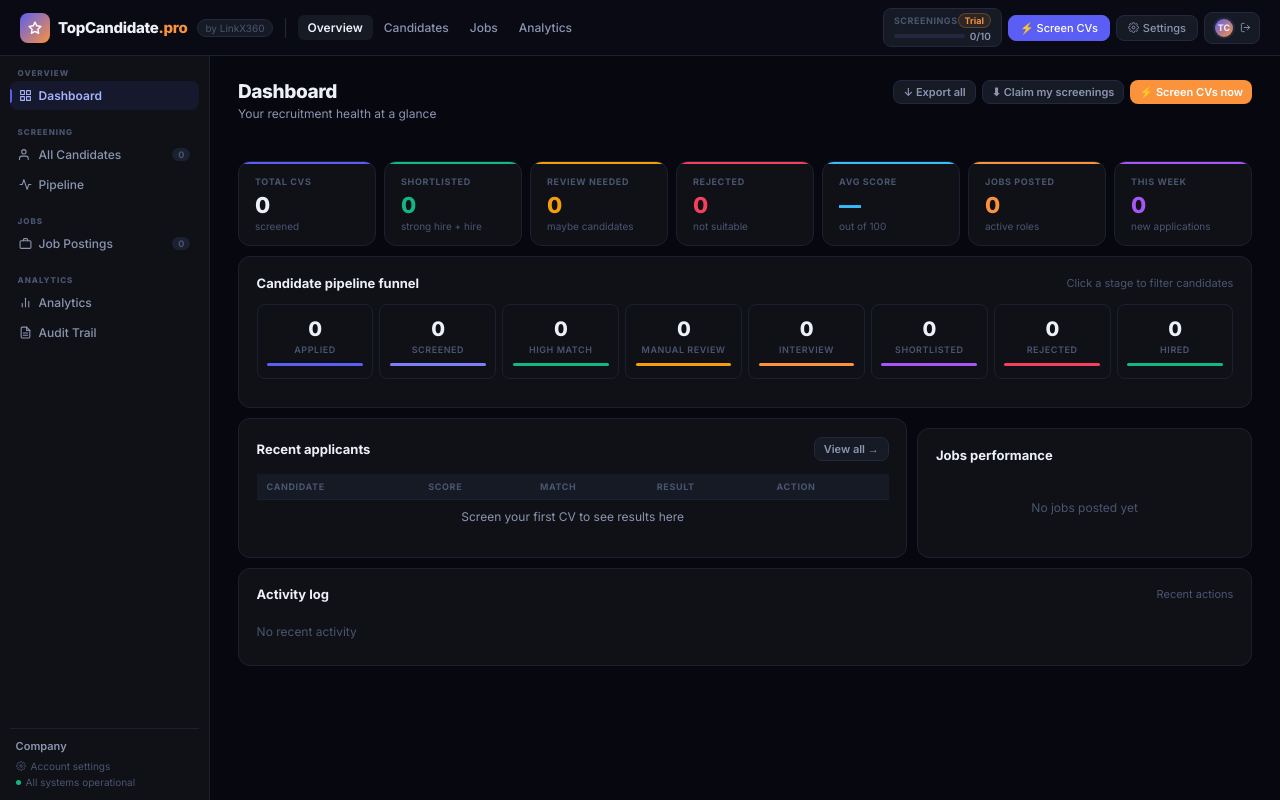
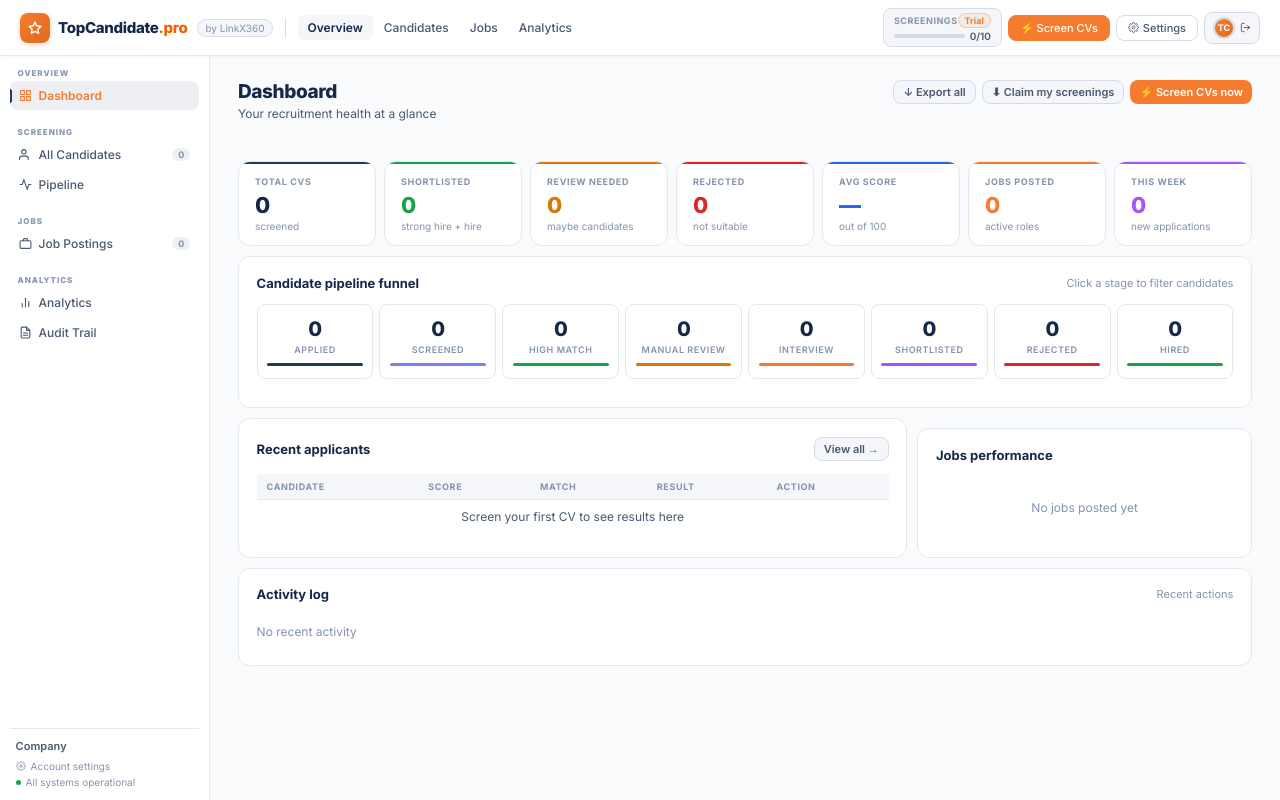
Before and after one commit to Data-Solution-360-3/talentscore-ai, a Python web app: template templates/index.html in a window 1280 px wide. Run offline with Jinja, Linux system fonts and the light colour scheme; the template is opened without the code that fills it, so the values that code supplies are empty.

Commit message:
style: light theme with brand orange + navy palette from logo

```diff
--- a/templates/index.html
+++ b/templates/index.html
@@ -10,24 +10,27 @@
 <style>
 *,*::before,*::after{box-sizing:border-box;margin:0;padding:0}
 :root{
-  --navy:#1e1b4b;--indigo:#5b5ef4;--indigo2:#4a4de0;
-  --ig:rgba(91,94,244,.1);--ib:rgba(91,94,244,.25);
-  --orange:#fb923c;--orange2:#f97316;--og:rgba(251,146,60,.1);--ob:rgba(251,146,60,.25);
-  --bg:#07080f;--surface:#0f1117;--s2:#151a24;--s3:#1b2130;--s4:#212840;
-  --border:#1b2130;--border2:#212840;--border3:#2a3350;
-  --text:#eef0f8;--t2:#8b95b0;--t3:#4a5570;
-  --green:#10b981;--gg:rgba(16,185,129,.1);--gb:rgba(16,185,129,.25);
-  --red:#f43f5e;--rg:rgba(244,63,94,.1);--rb:rgba(244,63,94,.25);
-  --amber:#f59e0b;--amg:rgba(245,158,11,.1);--amb:rgba(245,158,11,.25);
-  --blue:#38bdf8;--blg:rgba(56,189,248,.1);--blb:rgba(56,189,248,.25);
+  /* Logo-derived palette: orange primary, deep navy text/accents, on warm white */
+  --navy:#142848;--indigo:#1E3A5F;--indigo2:#0F2540;
+  --ig:rgba(30,58,95,.08);--ib:rgba(30,58,95,.20);
+  --orange:#F57C2E;--orange2:#E16A1F;--og:rgba(245,124,46,.10);--ob:rgba(245,124,46,.30);
+  /* Light surfaces — bg is slightly off-white so cards (pure white) "lift" off it */
+  --bg:#FAFBFC;--surface:#FFFFFF;--s2:#F4F6FA;--s3:#EDF0F5;--s4:#E4E8F0;
+  --border:#E4E8F0;--border2:#D5DCE8;--border3:#BFC8D8;
+  /* Text: deep navy primary, midtone secondary, soft tertiary */
+  --text:#142848;--t2:#4A5970;--t3:#8593AB;
+  --green:#16A34A;--gg:rgba(22,163,74,.10);--gb:rgba(22,163,74,.25);
+  --red:#DC2626;--rg:rgba(220,38,38,.08);--rb:rgba(220,38,38,.25);
+  --amber:#D97706;--amg:rgba(217,119,6,.10);--amb:rgba(217,119,6,.28);
+  --blue:#2563EB;--blg:rgba(37,99,235,.10);--blb:rgba(37,99,235,.25);
   --r:12px;--rs:8px;--rxs:6px;
 }
 body{font-family:'Inter',sans-serif;background:var(--bg);color:var(--text);min-height:100vh;overflow-x:hidden}
 
 /* ── TOPBAR ── */
-.topbar{position:fixed;top:0;left:0;right:0;z-index:200;height:56px;background:rgba(10,11,20,.96);backdrop-filter:blur(20px);border-bottom:1px solid var(--border);display:flex;align-items:center;padding:0 1.25rem;gap:.75rem}
+.topbar{position:fixed;top:0;left:0;right:0;z-index:200;height:56px;background:rgba(255,255,255,.92);backdrop-filter:blur(20px);border-bottom:1px solid var(--border);display:flex;align-items:center;padding:0 1.25rem;gap:.75rem;box-shadow:0 1px 3px rgba(20,40,72,.04)}
 .t-logo{display:flex;align-items:center;gap:8px;text-decoration:none;flex-shrink:0}
-.t-icon{width:30px;height:30px;border-radius:8px;background:linear-gradient(135deg,var(--indigo),var(--orange));display:flex;align-items:center;justify-content:center;flex-shrink:0}
+.t-icon{width:30px;height:30px;border-radius:8px;background:linear-gradient(135deg,var(--orange),var(--orange2));display:flex;align-items:center;justify-content:center;flex-shrink:0;box-shadow:0 2px 6px rgba(245,124,46,.25)}
 .t-name{font-size:15px;font-weight:800;letter-spacing:-.3px;color:var(--text)}
 .t-by{font-size:10px;color:var(--t3);background:var(--s2);border:1px solid var(--border2);border-radius:20px;padding:2px 7px;margin-left:2px}
 .t-sep{width:1px;height:20px;background:var(--border2);flex-shrink:0}
@@ -37,11 +40,11 @@ body{font-family:'Inter',sans-serif;background:var(--bg);color:var(--text);min-h
 .tn.act{font-weight:600}
 .t-right{margin-left:auto;display:flex;align-items:center;gap:6px}
 .t-plan{font-size:10px;font-weight:700;background:var(--og);color:var(--orange);border:1px solid var(--ob);border-radius:20px;padding:3px 9px}
-.t-avatar{width:28px;height:28px;border-radius:50%;background:linear-gradient(135deg,var(--indigo),var(--orange));display:flex;align-items:center;justify-content:center;font-size:10px;font-weight:700;cursor:pointer;border:2px solid var(--border2);flex-shrink:0}
-.t-btn{padding:5px 11px;border-radius:var(--rs);font-size:11px;font-weight:500;cursor:pointer;font-family:inherit;border:1px solid var(--border2);background:var(--s2);color:var(--t2);transition:all .12s;text-decoration:none;display:inline-flex;align-items:center;gap:4px}
-.t-btn:hover{background:var(--s3);color:var(--text)}
-.t-btn.accent{background:var(--indigo);color:#fff;border-color:var(--indigo)}
-.t-btn.accent:hover{background:var(--indigo2)}
+.t-avatar{width:28px;height:28px;border-radius:50%;background:linear-gradient(135deg,var(--orange),var(--orange2));color:#fff;display:flex;align-items:center;justify-content:center;font-size:10px;font-weight:700;cursor:pointer;border:2px solid var(--border2);flex-shrink:0}
+.t-btn{padding:5px 11px;border-radius:var(--rs);font-size:11px;font-weight:500;cursor:pointer;font-family:inherit;border:1px solid var(--border2);background:var(--surface);color:var(--t2);transition:all .12s;text-decoration:none;display:inline-flex;align-items:center;gap:4px}
+.t-btn:hover{background:var(--s2);color:var(--text);border-color:var(--border3)}
+.t-btn.accent{background:var(--orange);color:#fff;border-color:var(--orange)}
+.t-btn.accent:hover{background:var(--orange2);color:#fff}
 
 /* ── LAYOUT ── */
 .shell{display:flex;padding-top:56px;min-height:100vh}
@@ -52,10 +55,10 @@ body{font-family:'Inter',sans-serif;background:var(--bg);color:var(--text);min-h
 .sb-sec:first-child{margin-top:0}
 .sb-item{display:flex;align-items:center;gap:7px;padding:7px 9px;border-radius:var(--rs);font-size:12px;font-weight:500;color:var(--t2);cursor:pointer;transition:all .12s;margin-bottom:1px;background:none;border:none;font-family:inherit;width:100%;text-align:left;position:relative}
 .sb-item:hover{background:var(--s2);color:var(--text)}
-.sb-item.act{background:var(--ig);color:#a5b4fc;font-weight:600}
+.sb-item.act{background:var(--ig);color:var(--orange);font-weight:600}
 .sb-item.act::before{content:'';position:absolute;left:0;top:50%;transform:translateY(-50%);width:2px;height:14px;background:var(--indigo);border-radius:0 2px 2px 0}
 .sb-badge{margin-left:auto;font-size:9px;font-weight:700;background:var(--s3);color:var(--t3);border-radius:8px;padding:1px 6px}
-.sb-item.act .sb-badge{background:var(--ig);color:#a5b4fc}
+.sb-item.act .sb-badge{background:var(--ig);color:var(--orange)}
 .sb-footer{margin-top:auto;padding:.6rem 6px 0;border-top:1px solid var(--border);font-size:11px}
 .sb-company{font-weight:600;color:var(--t2);margin-bottom:3px;overflow:hidden;text-overflow:ellipsis;white-space:nowrap}
 .sb-status{display:flex;align-items:center;gap:5px;font-size:10px;color:var(--t3)}
@@ -93,10 +96,12 @@ body{font-family:'Inter',sans-serif;background:var(--bg);color:var(--text);min-h
 
 /* ── BUTTONS ── */
 .btn{display:inline-flex;align-items:center;gap:5px;padding:7px 13px;border-radius:var(--rs);font-size:12px;font-weight:600;cursor:pointer;font-family:inherit;transition:all .12s;border:none;text-decoration:none;white-space:nowrap}
-.btn-primary{background:var(--indigo);color:#fff;box-shadow:0 2px 8px rgba(91,94,244,.25)}
-.btn-primary:hover{background:var(--indigo2)}
+.btn-primary{background:var(--orange);color:#fff;box-shadow:0 2px 8px rgba(245,124,46,.30)}
+.btn-primary:hover{background:var(--orange2)}
 .btn-orange{background:var(--orange);color:#fff}
 .btn-orange:hover{background:var(--orange2)}
+.btn-navy{background:var(--navy);color:#fff}
+.btn-navy:hover{background:var(--indigo2)}
 .btn-ghost{background:var(--s2);color:var(--t2);border:1px solid var(--border2)}
 .btn-ghost:hover{background:var(--s3);color:var(--text)}
 .btn-sm{padding:4px 9px;font-size:11px}
@@ -112,7 +117,7 @@ body{font-family:'Inter',sans-serif;background:var(--bg);color:var(--text);min-h
 .b-green{background:var(--gg);color:var(--green);border-color:var(--gb)}
 .b-red{background:var(--rg);color:#fda4af;border-color:var(--rb)}
 .b-amber{background:var(--amg);color:var(--amber);border-color:var(--amb)}
-.b-indigo{background:var(--ig);color:#a5b4fc;border-color:var(--ib)}
+.b-indigo{background:var(--ig);color:var(--orange);border-color:var(--ib)}
 .b-orange{background:var(--og);color:var(--orange);border-color:var(--ob)}
 .b-blue{background:var(--blg);color:var(--blue);border-color:var(--blb)}
 
@@ -225,7 +230,7 @@ body{font-family:'Inter',sans-serif;background:var(--bg);color:var(--text);min-h
 .steps-bar{display:grid;grid-template-columns:repeat(4,1fr);background:var(--s2);border:1px solid var(--border);border-radius:var(--r);overflow:hidden;margin-bottom:1.25rem}
 .step-item{padding:9px 12px;text-align:center;font-size:10px;font-weight:600;color:var(--t3);border-right:1px solid var(--border);transition:all .3s}
 .step-item:last-child{border-right:none}
-.step-item.act{background:var(--ig);color:#a5b4fc}
+.step-item.act{background:var(--ig);color:var(--orange)}
 .step-item.done{background:var(--gg);color:var(--green)}
 .step-num{display:block;font-size:8px;text-transform:uppercase;letter-spacing:.07em;margin-bottom:2px;opacity:.6}
 
@@ -240,7 +245,7 @@ body{font-family:'Inter',sans-serif;background:var(--bg);color:var(--text);min-h
 <header class="topbar">
   <a href="/app" class="t-logo">
     <div class="t-icon"><svg width="14" height="14" viewBox="0 0 24 24" fill="none" stroke="#fff" stroke-width="2.5" stroke-linecap="round" stroke-linejoin="round"><polygon points="12 2 15.09 8.26 22 9.27 17 14.14 18.18 21.02 12 17.77 5.82 21.02 7 14.14 2 9.27 8.91 8.26 12 2"/></svg></div>
-    <span class="t-name">TopCandidate<span style="color:#fb923c">.pro</span></span>
+    <span class="t-name">TopCandidate<span style="color:#F06000">.pro</span></span>
     <span class="t-by">by LinkX360</span>
   </a>
   <div class="t-sep"></div>
@@ -266,7 +271,7 @@ body{font-family:'Inter',sans-serif;background:var(--bg);color:var(--text);min-h
         </div>
       </div>
     </div>
-    <a href="/batch" class="t-btn accent" style="background:var(--indigo);color:#fff;border-color:var(--indigo)">⚡ Screen CVs</a>
+    <a href="/batch" class="t-btn accent">⚡ Screen CVs</a>
     <a href="/settings" class="t-btn">
       <svg width="11" height="11" viewBox="0 0 24 24" fill="none" stroke="currentColor" stroke-width="2"><circle cx="12" cy="12" r="3"/><path d="M19.4 15a1.65 1.65 0 0 0 .33 1.82l.06.06a2 2 0 0 1-2.83 2.83l-.06-.06a1.65 1.65 0 0 0-1.82-.33 1.65 1.65 0 0 0-1 1.51V21a2 2 0 0 1-4 0v-.09A1.65 1.65 0 0 0 9 19.4a1.65 1.65 0 0 0-1.82.33l-.06.06a2 2 0 0 1-2.83-2.83l.06-.06A1.65 1.65 0 0 0 4.68 15a1.65 1.65 0 0 0-1.51-1H3a2 2 0 0 1 0-4h.09A1.65 1.65 0 0 0 4.6 9a1.65 1.65 0 0 0-.33-1.82l-.06-.06a2 2 0 0 1 2.83-2.83l.06.06A1.65 1.65 0 0 0 9 4.68a1.65 1.65 0 0 0 1-1.51V3a2 2 0 0 1 4 0v.09a1.65 1.65 0 0 0 1 1.51 1.65 1.65 0 0 0 1.82-.33l.06-.06a2 2 0 0 1 2.83 2.83l-.06.06A1.65 1.65 0 0 0 19.4 9a1.65 1.65 0 0 0 1.51 1H21a2 2 0 0 1 0 4h-.09a1.65 1.65 0 0 0-1.51 1z"/></svg>
       Settings
@@ -1411,8 +1416,8 @@ async function loadFromDB(){
     // Show debug info on screen if 0 results
     if(allResults.length===0){
       const dbg=document.createElement('div');
-      dbg.style.cssText='position:fixed;bottom:10px;right:10px;background:#1e2333;border:1px solid #5b5ef4;border-radius:8px;padding:12px 16px;font-size:11px;color:#8b95b0;z-index:9999;max-width:400px';
-      dbg.innerHTML='<strong style="color:#a5b4fc">Debug info</strong><br>Email: '+me.email+'<br>Role: '+me.role+'<br>User ID: '+me.user_id+'<br>Screenings from API: '+(screenData.screenings?.length||0)+'<br><button onclick="fetch(\'/api/screenings?limit=3\',{credentials:\'include\'}).then(r=>r.text()).then(t=>alert(t.slice(0,500)))" style="margin-top:6px;padding:3px 8px;background:#5b5ef4;color:#fff;border:none;border-radius:4px;cursor:pointer;font-size:11px">Test API</button>';
+      dbg.style.cssText='position:fixed;bottom:10px;right:10px;background:#1e2333;border:1px solid #3a7ab8;border-radius:8px;padding:12px 16px;font-size:11px;color:#8b95b0;z-index:9999;max-width:400px';
+      dbg.innerHTML='<strong style="color:var(--orange)">Debug info</strong><br>Email: '+me.email+'<br>Role: '+me.role+'<br>User ID: '+me.user_id+'<br>Screenings from API: '+(screenData.screenings?.length||0)+'<br><button onclick="fetch(\'/api/screenings?limit=3\',{credentials:\'include\'}).then(r=>r.text()).then(t=>alert(t.slice(0,500)))" style="margin-top:6px;padding:3px 8px;background:#3a7ab8;color:#fff;border:none;border-radius:4px;cursor:pointer;font-size:11px">Test API</button>';
       document.body.appendChild(dbg);
     }
   }catch(e){console.error('[DB]',e);}
```
Also changed, not shown: templates/batch.html (+17 -15 lines), templates/settings.html (+20 -18 lines).
